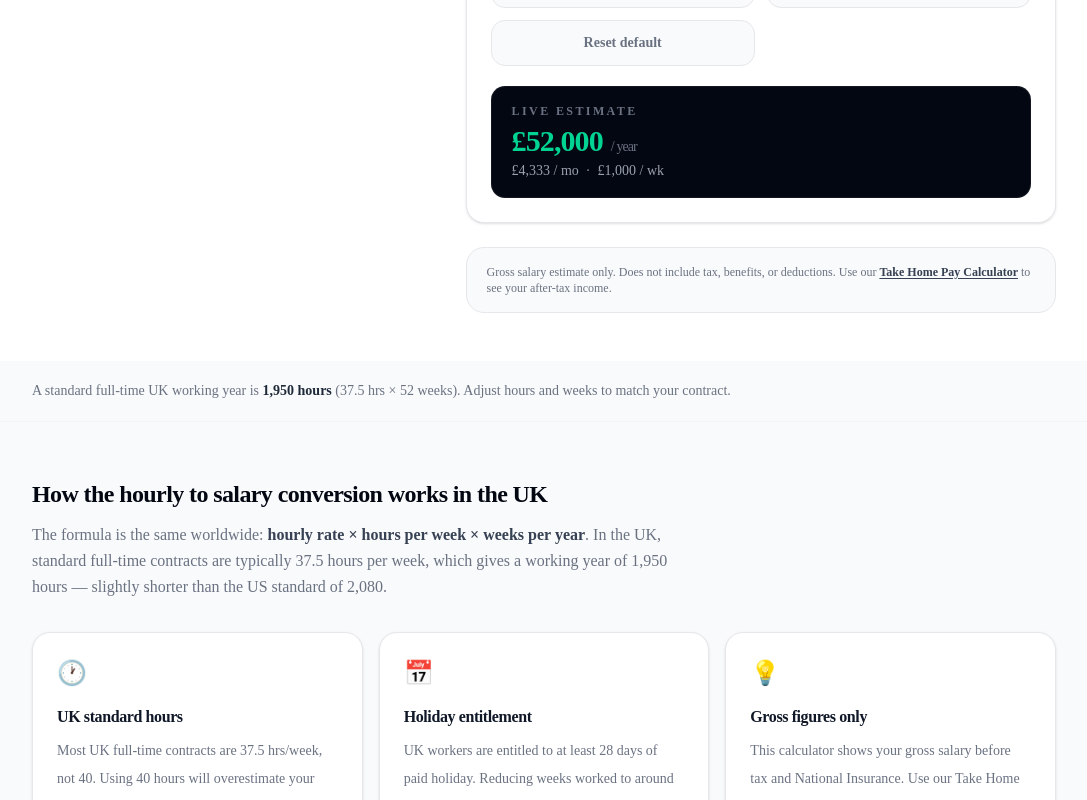
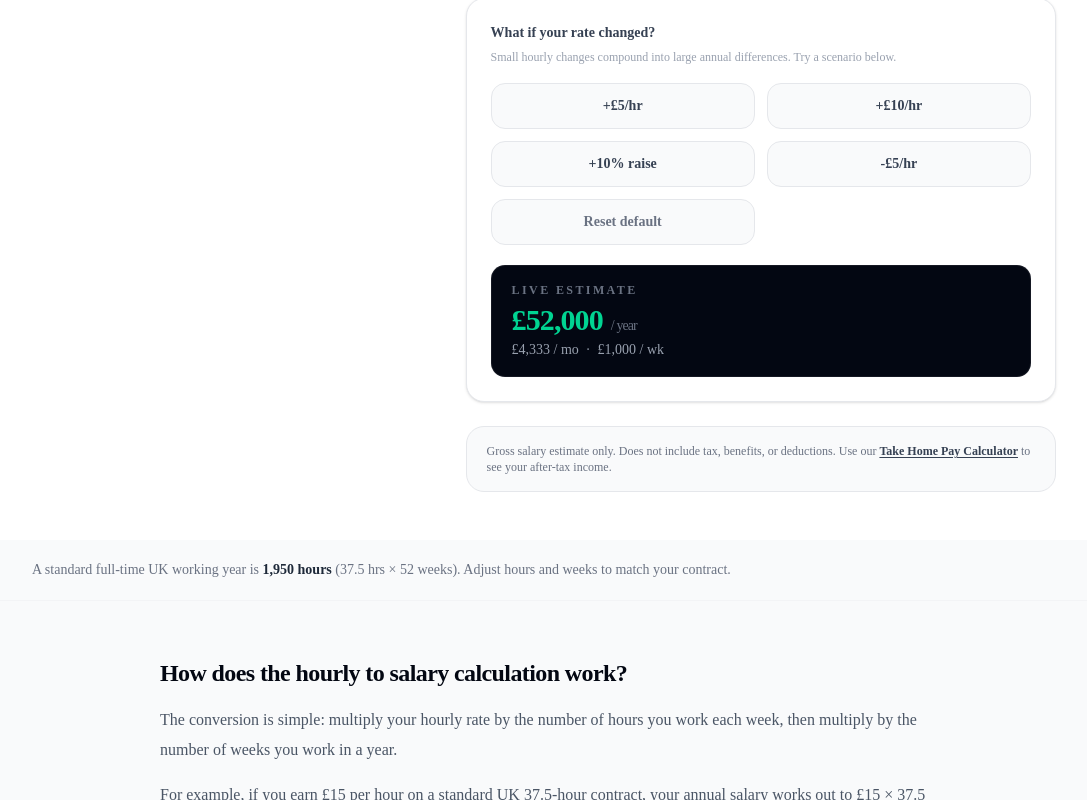
Before and after one commit to velociOS/worthulator6, a Next.js app: page /tools/hourly-to-salary-calculator-uk in a window 1280 px wide. Shown: the part 2000-2800 px from the top of the page, without its empty margins (96-1183 px from the left). Built offline with nearby package versions, Linux system fonts and the light colour scheme.

Commit message:
feat: hourly-to-salary UK page expanded to match US parity

```diff
--- a/app/tools/hourly-to-salary-calculator-uk/page.tsx
+++ b/app/tools/hourly-to-salary-calculator-uk/page.tsx
@@ -20,7 +20,8 @@ export const metadata: Metadata = {
   robots: { index: true, follow: true },
 };
 
-const jsonLd = {
+const jsonLd = [
+  {
     "@context": "https://schema.org",
     "@type": "WebApplication",
     name: "Hourly to Salary Calculator UK",
@@ -30,7 +31,54 @@ const jsonLd = {
     applicationCategory: "FinanceApplication",
     operatingSystem: "All",
     offers: { "@type": "Offer", price: "0", priceCurrency: "GBP" },
-};
+  },
+  {
+    "@context": "https://schema.org",
+    "@type": "FAQPage",
+    mainEntity: [
+      {
+        "@type": "Question",
+        name: "How do I calculate my annual salary from an hourly rate in the UK?",
+        acceptedAnswer: {
+          "@type": "Answer",
+          text: "Multiply your hourly rate by your weekly contracted hours, then multiply by the number of weeks you work per year. The standard UK full-time formula is: hourly rate × 37.5 hours × 52 weeks.",
+        },
+      },
+      {
+        "@type": "Question",
+        name: "What is the standard UK working week for salary calculations?",
+        acceptedAnswer: {
+          "@type": "Answer",
+          text: "Most UK full-time contracts specify 37.5 hours per week, though some sectors use 40 hours. Your employment contract will specify your contracted hours — always use that figure for an accurate conversion.",
+        },
+      },
+      {
+        "@type": "Question",
+        name: "Is this calculator showing gross or net salary?",
+        acceptedAnswer: {
+          "@type": "Answer",
+          text: "Gross only — before income tax, National Insurance, and pension contributions. To see your estimated take-home pay, use the Take Home Pay Calculator UK.",
+        },
+      },
+      {
+        "@type": "Question",
+        name: "What is the UK National Living Wage 2025/26?",
+        acceptedAnswer: {
+          "@type": "Answer",
+          text: "The National Living Wage for workers aged 21 and over is £12.21 per hour from April 2025. At 37.5 hours per week and 52 weeks per year, that equals approximately £23,810 per year gross.",
+        },
+      },
+      {
+        "@type": "Question",
+        name: "Does holiday entitlement affect my annual salary?",
+        acceptedAnswer: {
+          "@type": "Answer",
+          text: "If you receive paid holiday, your annual salary already includes those weeks. If you are paid for actual hours worked only (e.g. on a zero-hours contract), reduce the weeks-per-year figure to reflect your actual working weeks.",
+        },
+      },
+    ],
+  },
+];
 
 const heroCard = (
   <div className="relative overflow-hidden rounded-2xl border border-white/8 bg-gray-950 p-6 shadow-[0_20px_60px_rgba(0,0,0,0.35)]">
@@ -103,12 +151,16 @@ export default function HourlyToSalaryUKPage() {
         jsonLd={jsonLd}
         category="🇬🇧 United Kingdom · Income Tools"
         title="Hourly to Salary Calculator UK"
-        subtitle="know what your time is worth in pounds."
+        subtitle="Convert your hourly wage into an annual salary, monthly income, and weekly pay in seconds."
         description={
           <>
             <p>
-              Enter your hourly rate and working hours to instantly see your annual salary,
-              monthly income, and daily pay — displayed in GBP (£).
+              Whether you&apos;re comparing job offers, negotiating a rate, or just want to know
+              what your hourly pay adds up to over a year, enter your rate and hours above.
+              The breakdown appears instantly in pounds.
+            </p>
+            <p className="mt-2 text-xs text-gray-400">
+              For educational purposes only. Results show gross income before tax and National Insurance.
             </p>
             <RegionToggle
               current="uk"
@@ -129,47 +181,57 @@ export default function HourlyToSalaryUKPage() {
           </>
         }
       >
-        {/* EXPLAINER */}
+        {/* HOW THE CALCULATION WORKS */}
         <section className="border-t border-gray-100 bg-gray-50 px-5 py-14 sm:px-8 lg:px-16">
-          <div className="mx-auto max-w-5xl">
+          <div className="mx-auto max-w-3xl">
             <h2 className="text-2xl font-bold tracking-tight text-gray-950">
-              How the hourly to salary conversion works in the UK
+              How does the hourly to salary calculation work?
             </h2>
-            <p className="mt-3 max-w-2xl text-base leading-relaxed text-gray-500">
-              The formula is the same worldwide:{" "}
-              <span className="font-semibold text-gray-700">
-                hourly rate × hours per week × weeks per year
-              </span>
-              . In the UK, standard full-time contracts are typically 37.5 hours per week, which
-              gives a working year of 1,950 hours — slightly shorter than the US standard of 2,080.
+            <p className="mt-4 text-base leading-[1.85] text-gray-600">
+              The conversion is simple: multiply your hourly rate by the number of hours you work each week, then multiply by the number of weeks you work in a year.
             </p>
+            <p className="mt-4 text-base leading-[1.85] text-gray-600">
+              For example, if you earn £15 per hour on a standard UK 37.5-hour contract, your annual salary works out to £15 × 37.5 × 52 — which is £29,250. If you earn £20 an hour on a 40-hour contract, that&apos;s £41,600 per year. The difference between a 37.5 and 40-hour week may sound small, but it adds up to over £1,300 at £15/hr.
+            </p>
+            <p className="mt-4 text-base leading-[1.85] text-gray-600">
+              One thing to watch: the UK standard is 37.5 hours per week, not 40. If you enter 40 hours when your contract specifies 37.5, you&apos;ll overestimate your annual salary by about 6.7%. Always use the hours in your employment contract.
+            </p>
+          </div>
+        </section>
 
-            <div className="mt-8 grid gap-4 sm:grid-cols-3">
+        {/* WHAT AFFECTS YOUR ANNUAL SALARY */}
+        <section className="border-t border-gray-100 bg-white px-5 py-14 sm:px-8 lg:px-16">
+          <div className="mx-auto max-w-3xl">
+            <h2 className="text-2xl font-bold tracking-tight text-gray-950">
+              What affects your annual salary?
+            </h2>
+            <p className="mt-4 text-base leading-[1.85] text-gray-600">
+              Your total annual income depends on more than your hourly rate. Several factors commonly change the final figure:
+            </p>
+            <div className="mt-8 grid gap-4 sm:grid-cols-2">
               {[
                 {
-                  icon: "🕐",
-                  title: "UK standard hours",
-                  body: "Most UK full-time contracts are 37.5 hrs/week, not 40. Using 40 hours will overestimate your annual salary. Adjust the slider to match your contract.",
+                  title: "Hours per week",
+                  body: "Most UK full-time contracts are 37.5 hours, though some sectors — including retail and healthcare — use 40. At £15/hr, that difference is worth over £1,300 per year. Always use your contracted hours, not a round number.",
                 },
                 {
-                  icon: "📅",
-                  title: "Holiday entitlement",
-                  body: "UK workers are entitled to at least 28 days of paid holiday. Reducing weeks worked to around 47–48 reflects typical paid-holiday adjusted earnings.",
+                  title: "Holiday and unpaid leave",
+                  body: "UK workers receive at least 28 days of statutory paid holiday. If you&apos;re paid hourly for actual hours worked only (common on zero-hours or casual contracts), reduce the weeks-per-year figure to your actual working weeks for a more accurate result.",
                 },
                 {
-                  icon: "💡",
-                  title: "Gross figures only",
-                  body: "This calculator shows your gross salary before tax and National Insurance. Use our Take Home Pay Calculator to see what lands in your account.",
+                  title: "Overtime",
+                  body: "Overtime is not included in this calculation. If you regularly work extra hours — particularly at enhanced rates such as time-and-a-half — your actual annual earnings will be higher than this tool shows.",
+                },
+                {
+                  title: "Bonuses and shift pay",
+                  body: "Shift differentials, performance bonuses, and on-call allowances are common in UK workplaces but are not factored in here. The figure shown reflects your base hourly rate only.",
                 },
               ].map((item) => (
                 <div
                   key={item.title}
                   className="rounded-2xl border border-gray-200 bg-white p-6 shadow-sm transition-all duration-200 hover:-translate-y-0.5 hover:shadow-lg"
                 >
-                  <span className="text-2xl">{item.icon}</span>
-                  <h3 className="mt-4 text-base font-semibold tracking-tight text-gray-900">
-                    {item.title}
-                  </h3>
+                  <h3 className="text-base font-semibold tracking-tight text-gray-900">{item.title}</h3>
                   <p className="mt-2 text-sm leading-7 text-gray-500">{item.body}</p>
                 </div>
               ))}
@@ -177,47 +239,54 @@ export default function HourlyToSalaryUKPage() {
           </div>
         </section>
 
-        {/* UK-SPECIFIC CONTEXT */}
-        <section className="border-t border-gray-100 bg-white px-5 py-14 sm:px-8 lg:px-16">
-          <div className="mx-auto max-w-5xl">
+        {/* COMMON UK WAGE EXAMPLES */}
+        <section className="border-t border-gray-100 bg-gray-50 px-5 py-14 sm:px-8 lg:px-16">
+          <div className="mx-auto max-w-3xl">
             <h2 className="text-2xl font-bold tracking-tight text-gray-950">
-              UK hourly pay facts
+              Common hourly wage examples
             </h2>
-            <div className="mt-6 grid gap-4 sm:grid-cols-2">
-              {[
-                {
-                  title: "National Living Wage (2025/26)",
-                  body: "The UK National Living Wage for workers aged 21+ is £12.21 per hour as of April 2025. This converts to approximately £23,800 annually at 37.5 hrs/week.",
-                },
-                {
-                  title: "Contractor day rates",
-                  body: "To convert a day rate to hourly, divide by your contracted hours per day (usually 7.5 or 8). A £300/day rate at 7.5 hrs = £40/hr, or roughly £78,000 per year.",
-                },
-                {
-                  title: "Zero-hours contracts",
-                  body: "On a zero-hours contract, reduce the weeks-per-year slider to reflect your actual average working weeks rather than assuming 52.",
-                },
-                {
-                  title: "Part-time workers",
-                  body: "If you work part-time (e.g. 20 hrs/week), the calculator still works — just enter your actual contracted hours. Your annualised salary will reflect those hours.",
-                },
-              ].map((item) => (
-                <div
-                  key={item.title}
-                  className="rounded-xl border border-gray-100 bg-gray-50 p-5"
-                >
-                  <h3 className="text-sm font-bold text-gray-900">{item.title}</h3>
-                  <p className="mt-2 text-sm leading-relaxed text-gray-500">{item.body}</p>
-                </div>
-              ))}
-            </div>
+            <p className="mt-4 text-base leading-[1.85] text-gray-600">
+              Someone earning the National Living Wage of £12.21 per hour at 37.5 hours a week brings in around £23,800 per year — a figure that sits just above the UK personal allowance threshold. A £15 hourly rate works out to £29,250, while £20 an hour at full-time hours gives roughly £39,000 annually.
+            </p>
+            <p className="mt-4 text-base leading-[1.85] text-gray-600">
+              For higher-paid roles, the numbers climb quickly. At £25 per hour, a 37.5-hour week produces around £48,750 per year — just below the 40% tax threshold. Rates of £30 or £35 an hour bring annual gross income to £58,500 and £68,250 respectively, both comfortably into the higher-rate tax band. Contractors often see rates of £50–£75 per hour, which can translate to six-figure annualised earnings even on a standard full-time basis.
+            </p>
+            <p className="mt-4 text-base leading-[1.85] text-gray-600">
+              These are all gross figures before tax and National Insurance. The amount you actually take home will be lower — particularly as earnings move above £50,270, where the 40% PAYE band applies.
+            </p>
           </div>
         </section>
 
-        <RelatedTools currentTool="hourly-to-salary-calculator" />
+        {/* UK TAX CONTEXT */}
+        <section className="border-t border-gray-100 bg-white px-5 py-14 sm:px-8 lg:px-16">
+          <div className="mx-auto max-w-3xl">
+            <h2 className="text-2xl font-bold tracking-tight text-gray-950">
+              How does tax affect your salary in the UK?
+            </h2>
+            <p className="mt-4 text-base leading-[1.85] text-gray-600">
+              The annual salary shown here is gross — the amount before any deductions. In practice, most employees see three main deductions on their payslip.
+            </p>
+            <p className="mt-4 text-base leading-[1.85] text-gray-600">
+              Income tax is collected via PAYE and uses a banded system. For 2025/26, earnings up to £12,570 are covered by the personal allowance and taxed at 0%. Earnings above that up to £50,270 are taxed at 20% (the basic rate), with income between £50,270 and £125,140 taxed at 40%. Only the earnings in each band are taxed at that rate — not your whole salary.
+            </p>
+            <p className="mt-4 text-base leading-[1.85] text-gray-600">
+              National Insurance adds another layer. Employees pay 8% on earnings between £12,570 and £50,270, and 2% above that. Pension contributions — whether into a workplace scheme or a personal pension — reduce your taxable income and further change your take-home.
+            </p>
+            <p className="mt-4 text-base leading-[1.85] text-gray-600">
+              To see your estimated net income after all of these deductions, use the{" "}
+              <a
+                href="/tools/take-home-pay-calculator-uk"
+                className="font-semibold text-gray-700 underline underline-offset-2 hover:text-emerald-700"
+              >
+                Take Home Pay Calculator UK
+              </a>
+              {" "}— it accounts for PAYE, National Insurance, and pension contributions.
+            </p>
+          </div>
+        </section>
 
         {/* FAQ */}
-        <section className="border-t border-gray-100 bg-white px-5 py-14 sm:px-8 lg:px-16">
+        <section className="border-t border-gray-100 bg-gray-50 px-5 py-14 sm:px-8 lg:px-16">
           <div className="mx-auto max-w-3xl">
             <h2 className="text-2xl font-bold tracking-tight text-gray-950">Frequently asked questions</h2>
             <div className="mt-6 space-y-4">
@@ -251,6 +320,23 @@ export default function HourlyToSalaryUKPage() {
             </div>
           </div>
         </section>
+
+        {/* DISCLAIMER */}
+        <section className="border-t border-gray-100 bg-white px-5 py-14 sm:px-8 lg:px-16">
+          <div className="mx-auto max-w-3xl">
+            <h2 className="text-2xl font-bold tracking-tight text-gray-950">Disclaimer</h2>
+            <p className="mt-4 text-base leading-[1.85] text-gray-600">
+              This calculator is provided for informational and educational purposes only. It does not constitute financial or tax advice.
+            </p>
+            <p className="mt-4 text-base leading-[1.85] text-gray-600">
+              Results are based on the hours and rate you enter and represent gross income only. They do not account for overtime, bonuses, unpaid leave, employer benefits, or any tax or National Insurance deductions. For advice specific to your situation, consult a qualified financial or tax professional.
+            </p>
+          </div>
+        </section>
+
+        {/* RELATED TOOLS */}
+        <RelatedTools currentTool="hourly-to-salary-calculator" />
+
       </SimpleCalculatorShell>
     </>
   );
```
Lines whose indentation alone changed are shown as unchanged.
